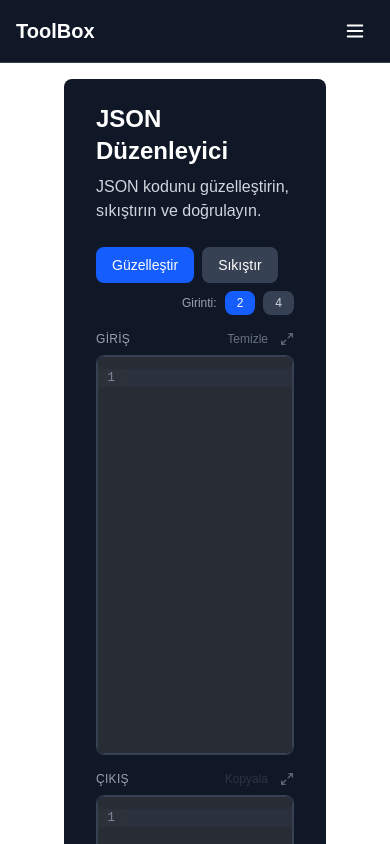
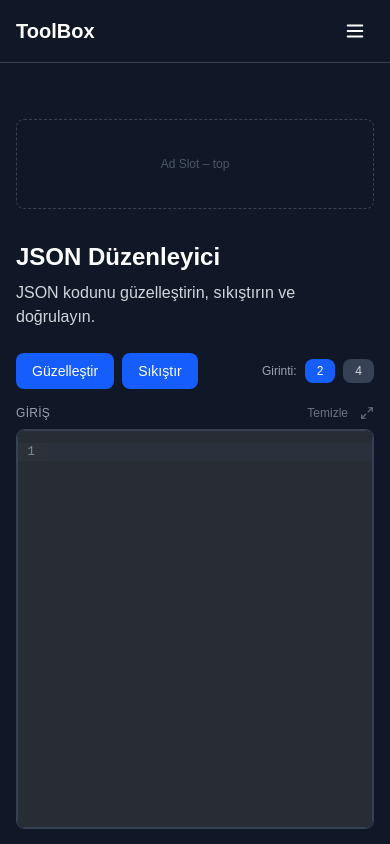
Before and after one commit to tugcebostan/converter-web, a Next.js app: page /tools/code-beautifier/json in a window 390 px wide. Shown: the top 844 px of the page. Built offline with nearby package versions, Linux system fonts and the light colour scheme.

Commit message:
Top Slot- Button Style Add

```diff
--- a/app/layout.tsx
+++ b/app/layout.tsx
@@ -30,7 +30,7 @@ export default function RootLayout({
         <Header />
 
         {/* min-h-screen + flex-col + flex-1 → footer her zaman altta */}
-        <div className="flex-1 pt-4 pb-8">
+        <div className="flex-1 lg:pt-4 lg:pb-8">
           {children}
         </div>
 
--- a/app/tools/code-beautifier/json/JsonBeautifierClient.tsx
+++ b/app/tools/code-beautifier/json/JsonBeautifierClient.tsx
@@ -20,6 +20,8 @@ export default function JsonBeautifierClient() {
     const [status, setStatus] = useState<"idle" | "valid" | "invalid">("idle");
     const [errorMsg, setErrorMsg] = useState("");
     const [copied, setCopied] = useState(false);
+    const [minify, setMinify] = useState(false);
+    const [beautify, setBeautify] = useState(false);
     const [actionCount, setActionCount] = useState(0);
 
     // ─── İşlem fonksiyonları ─────────────────────────
@@ -30,10 +32,14 @@ export default function JsonBeautifierClient() {
         setActionCount((c) => c + 1);
         if (result.success) {
             setOutput(result.output);
+            setBeautify(true);
+            setMinify(false);
             setStatus("valid");
             setErrorMsg("");
         } else {
             setOutput("");
+            setBeautify(false);
+            setMinify(false);
             setStatus("invalid");
             setErrorMsg(t.common.errorLabel(result.line));
         }
@@ -45,10 +51,14 @@ export default function JsonBeautifierClient() {
         setActionCount((c) => c + 1);
         if (result.success) {
             setOutput(result.output);
+            setBeautify(false);
+            setMinify(true);
             setStatus("valid");
             setErrorMsg("");
         } else {
             setOutput("");
+            setBeautify(false);
+            setMinify(false);
             setStatus("invalid");
             setErrorMsg(t.common.errorLabel(result.line));
         }
@@ -68,6 +78,11 @@ export default function JsonBeautifierClient() {
             setTimeout(() => setCopied(false), 1500);
         });
     }
+    function handleSetIndent(size: IndentSize) {
+        setIndent(size);
+        if(minify) handleMinify();
+        if(beautify) handleBeautify();
+    }
 
     // ─── Render ──────────────────────────────────────
 
@@ -85,13 +100,14 @@ export default function JsonBeautifierClient() {
                     {/* İşlem butonları */}
                     <button
                         onClick={handleBeautify}
-                        className="px-4 py-2 text-sm bg-blue-600 hover:bg-blue-700 text-white rounded-lg transition-colors"
+                        className={`px-4 py-2 text-sm bg-blue-600 hover:bg-blue-700 text-white rounded-lg transition-colors ${beautify? "bg-gray-400":"bg-blue-400"}`}
+
                     >
                         {t.common.beautify}
                     </button>
                     <button
                         onClick={handleMinify}
-                        className="px-4 py-2 text-sm bg-gray-700 hover:bg-gray-600 text-white rounded-lg transition-colors"
+                        className={`px-4 py-2 text-sm bg-blue-600 hover:bg-blue-700 text-white rounded-lg transition-colors ${minify? "bg-gray-400":"bg-blue-600"}`}
                     >
                         {t.common.minify}
                     </button>
@@ -102,7 +118,7 @@ export default function JsonBeautifierClient() {
                         {([2, 4] as IndentSize[]).map((size) => (
                             <button
                                 key={size}
-                                onClick={() => setIndent(size)}
+                                onClick={() => handleSetIndent(size)}
                                 className={`px-3 py-1 text-xs rounded-lg transition-colors ${indent === size
                                     ? "bg-blue-600 text-white"
                                     : "bg-gray-700 text-gray-300 hover:bg-gray-600"
--- a/components/AdSlot.tsx
+++ b/components/AdSlot.tsx
@@ -1,13 +1,13 @@
 type AdSlotProps = {
-    position: "top" | "after-result" | "bottom" | "side";
+  position: "top" | "after-result" | "bottom" | "side";
+  extClass?: string;
 };
 
-export default function AdSlot({ position }: AdSlotProps) {
+export default function AdSlot({ position, extClass }: AdSlotProps) {
   return (
     <div
-      className={`w-full border border-dashed border-gray-700 text-gray-600 text-center text-xs flex items-center justify-center rounded-lg ${
-        position === "side" ? "min-h-[600px]" : "min-h-[90px]"
-      }`}
+      className={`w-full border border-dashed border-gray-700 text-gray-600 text-center text-xs flex items-center justify-center rounded-lg ${position === "side" ? "min-h-[600px]" : "min-h-[90px]"
+        } ${extClass || ""}`}
     >
       Ad Slot – {position}
     </div>
--- a/components/ToolLayout.tsx
+++ b/components/ToolLayout.tsx
@@ -18,13 +18,17 @@ type ToolLayoutProps = {
 
 export default function ToolLayout({ title, description, children, faq }: ToolLayoutProps) {
   return (
-    <main className="w-[calc(100%-8rem)] mx-auto px-8 py-6 bg-gray-900 text-white rounded-lg">
+    <main className="w-full sm:max-w-8xl lg:w-[calc(100%-8rem)] mx-auto px-4 sm:px-6 lg:px-8
+                     mx-auto py-6 bg-gray-900 text-white">
+      <AdSlot position="top" extClass="my-8 block md:hidden" />
       <h1 className="text-2xl font-bold mb-2">{title}</h1>
       <p className="text-gray-300 mb-6">{description}</p>
 
       <div className="grid md:grid-cols-3 gap-6">
 
         <div className="md:col-span-2 flex flex-col gap-6">
+
+
 
           {/* Araç bölümü */}
           <section aria-label={t.common.converterSectionLabel(title)}>
@@ -49,7 +53,6 @@ export default function ToolLayout({ title, description, children, faq }: ToolLa
           <AdSlot position="bottom" />
         </div>
 
-        {/* Reklam alanı */}
         <aside aria-label={t.common.adSideLabel} className="hidden md:block">
           <div className="sticky top-4">
             <AdSlot position="side" />
--- a/package.json
+++ b/package.json
@@ -9,6 +9,7 @@
     "lint": "eslint"
   },
   "dependencies": {
+    "@codemirror/commands": "^6.10.3",
     "@codemirror/lang-css": "^6.3.1",
     "@codemirror/lang-html": "^6.4.11",
     "@codemirror/lang-javascript": "^6.2.5",
```
Also changed, not shown: 1 other file (tests, documents, lock files or other folders).
